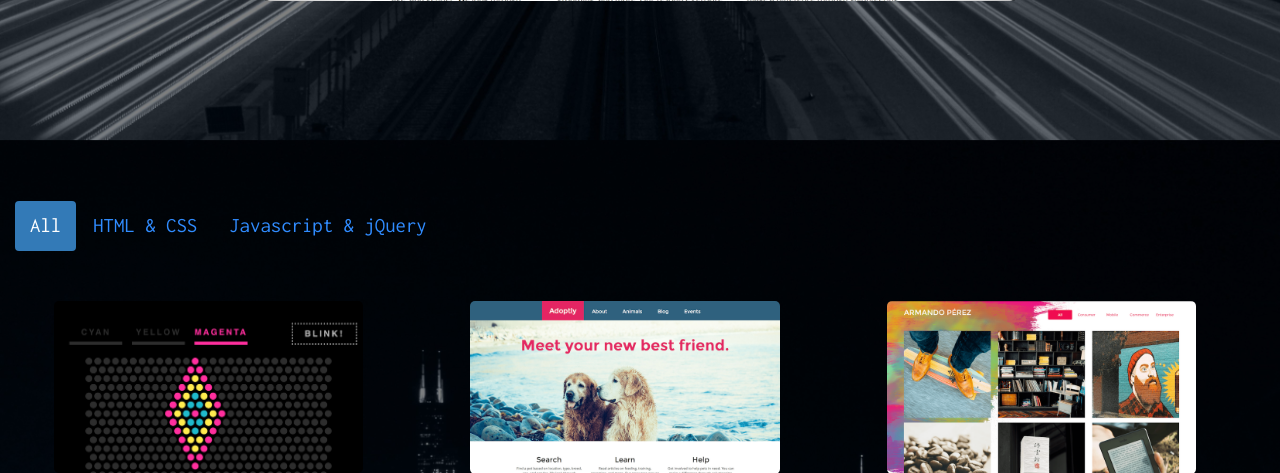
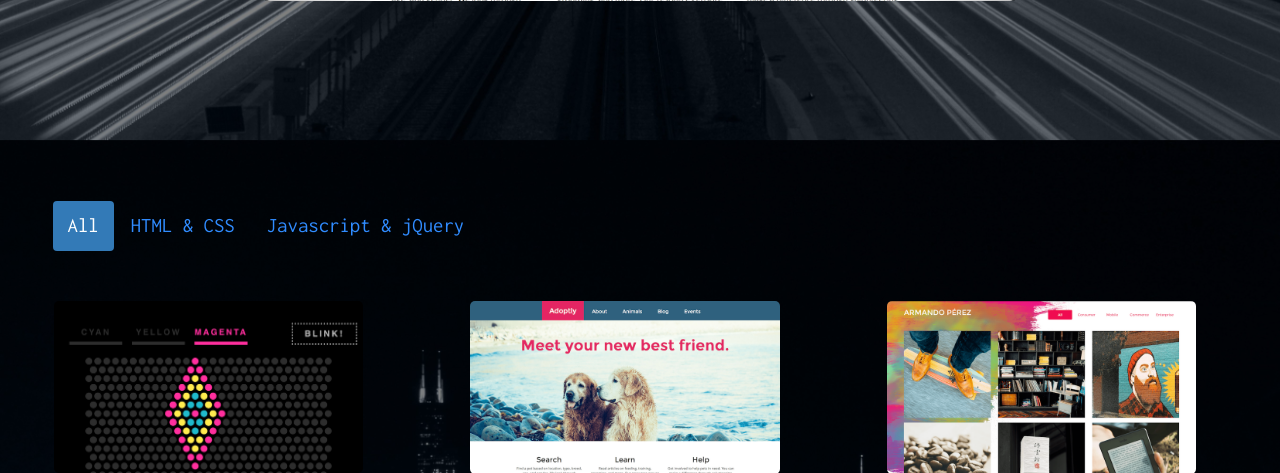
Before and after one commit to epunx2/ericchrobak.com, a PHP site: page / in a window 1280 px wide. Shown: the part 711-1184 px from the top of the page. Run offline with PHP 8.4, Linux system fonts and the light colour scheme.

Commit message:
Added margin to the work nav.

```diff
--- a/css/style.css
+++ b/css/style.css
@@ -126,6 +126,10 @@ nav #name {
 	line-height: 0;
 }
 
+#supporting-nav {
+	margin-left: 3%;
+}
+
 .supporting .thumbnail {
 	border: 0;
 	margin-left: auto;
--- a/index.html
+++ b/index.html
@@ -99,7 +99,7 @@
 		<!--This Section has work that I've done-->
 		<div class="supporting clearfix" id="work">
 			<div class="container">
-				<ul class="nav nav-pills">
+				<ul class="nav nav-pills" id="supporting-nav">
 			        <li class="nav-all active"><a href="#work">All</a></li>
 			        <li class="nav-html"><a href="#work">HTML & CSS</a></li>
 			        <li class="nav-javascript"><a href="#work">Javascript & jQuery</a></li>
```
